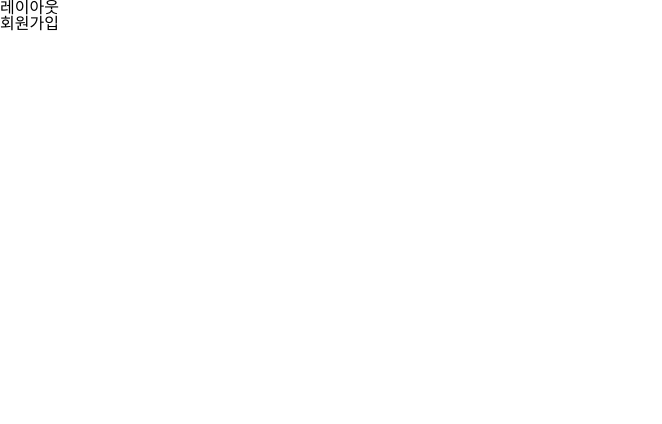
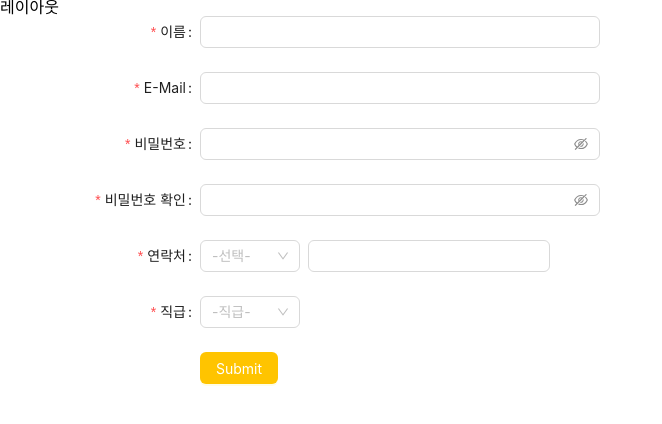
Before and after one commit to KDT5-MINI-TEAM11/client, a React (Vite) app: page /signup in a window 1280 px wide. Shown: the top 424 px of the page, without its empty margins (0-662 px from the left). Built offline with nearby package versions, Linux system fonts and the light colour scheme.

Commit message:
feat: 회원가입 기능 작성 진행 중

```diff
--- a/src/page/signup/index.tsx
+++ b/src/page/signup/index.tsx
@@ -1,3 +1,111 @@
-export default function Signup() {
-  return <div>회원가입</div>;
+import { Button, Input, Form, Space, Select } from 'antd';
+import React, { useState } from 'react'
+
+const onFinish = (values: any) => {
+  console.log('Success:', values);
+};
+
+const onFinishFailed = (errorInfo: any) => {
+  console.log('Failed:', errorInfo);
+};
+
+const { Option } = Select;
+
+export default function SingUp() {
+
+  const prefixSelector = (
+    <Form.Item name="prefix" noStyle>
+      <Select placeholder="-선택-" style={{ width: 100 }}>
+        <Option value="010">010</Option>
+        <Option value="011">011</Option>
+      </Select>
+    </Form.Item>
+  );
+
+  return (
+    <Form
+      name="basic"
+      labelCol={{ span: 8 }}
+      wrapperCol={{ span: 16 }}
+      style={{ maxWidth: 600 }}
+      initialValues={{ remember: true }}
+      onFinish={onFinish}
+      onFinishFailed={onFinishFailed}
+      autoComplete="off"
+    >
+      <Form.Item
+        label="이름"
+        name="username"
+        rules={[{ required: true, message: '이름을 입력해주세요.' }]}
+      >
+        <Input />
+      </Form.Item>
+
+      <Form.Item
+        label="E-Mail"
+        name="e-mail"
+        rules={[{ required: true, message: '이메일을 입력해주세요.' }]}
+      >
+        <Input />
+      </Form.Item>
+
+      <Form.Item
+        label="비밀번호"
+        name="password"
+        rules={[{ required: true, message: '비밀번호를 입력해주세요' }]}
+        hasFeedback
+      >
+        <Input.Password />
+      </Form.Item>
+
+
+      <Form.Item
+        label="비밀번호 확인"
+        name="confirm_password"
+        dependencies={['password']}
+        hasFeedback
+        rules={[{ required: true, message: '비밀번호를 입력해주세요' },
+        ({ getFieldValue }) => ({
+          validator(_, value) {
+            if (!value || getFieldValue('password') === value) {
+              return Promise.resolve();
+            }
+            return Promise.reject(new Error('The new password that you entered do not match!'));
+          },
+        }),
+      ]}
+      >
+        <Input.Password />
+      </Form.Item>
+
+      <Form.Item
+        label="연락처"
+        name="phone"
+        rules={[{ required: true, message: '연락처를 입력해주세요.' }]}
+      >
+       <Space>
+       {prefixSelector}
+        <Input />
+       </Space>
+      </Form.Item>
+
+      <Form.Item
+        name="position"
+        label="직급"
+        rules={[{ required: true, message: '직급을 선택해주세요.' }]}
+      >
+        <Select placeholder="-직급-" style={{ width: 100 }}>
+          <Option value="">사원</Option>
+          <Option value="">대리</Option>
+          <Option value="">과장</Option>
+        </Select>
+      </Form.Item>
+
+      <Form.Item wrapperCol={{ offset: 8, span: 16 }}>
+        <Button type="primary" htmlType="submit">
+          Submit
+        </Button>
+      </Form.Item>
+    </Form>
+  );
 }
```
